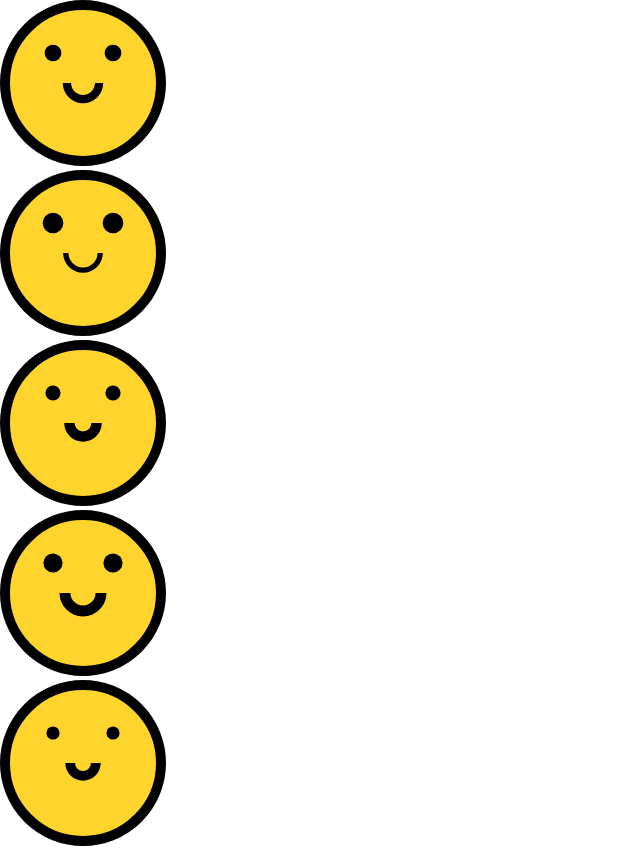
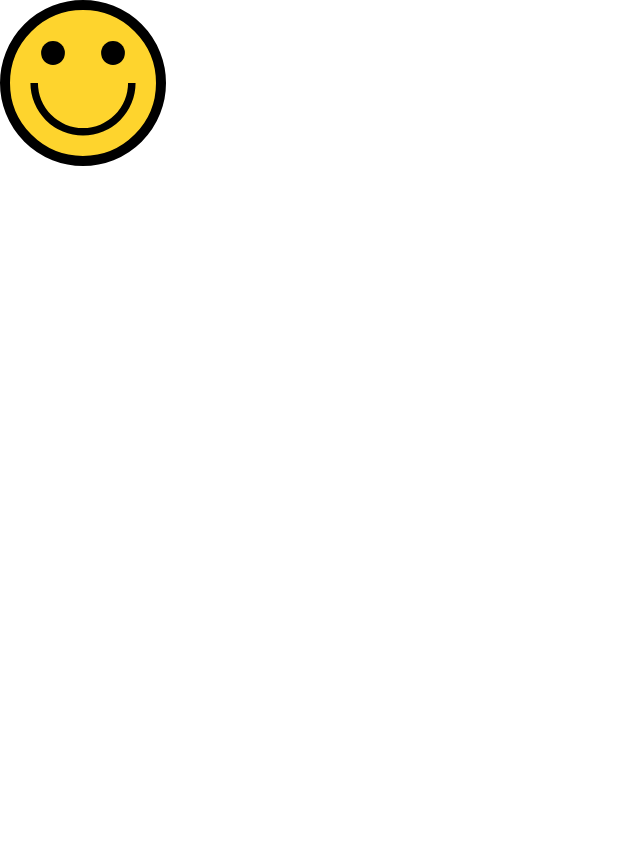
Before and after one commit to chris029/react_d3_tut, a React (Create React App) app: page / in a window 1280 px wide. Shown: the top 848 px of the page, without its empty margins (0-640 px from the left). After the commit the page ends 800 px from the top, so only its background shows below. Built offline with nearby package versions, Linux system fonts and the light colour scheme.

Commit message:
working mouse follower

```diff
--- a/src/App.js
+++ b/src/App.js
@@ -1,22 +1,34 @@
-import React from 'react';
+import React, { useState, useCallback } from 'react';
 import { Face } from './components/Face';
 import { range } from 'd3';
 
 const width = 166;
 const height = 166;
-const array = range(3*6);
+const initialMousePosition = { x: width / 2, y: height / 2};
 
-export const App = () => array.map(() => (
+export const App = () => {
+    const [mousePosition, setMousePosition] = useState(initialMousePosition);
+
+    const handleMouseMove = useCallback(event => {
+        const { clientX, clientY } = event;
+
+        setMousePosition({ x: clientX, y: clientY });
+    }, [setMousePosition]);
+
+    return (
+        <div className="container" onMouseMove={handleMouseMove}>
             <Face
                 width={width}
                 height={height}
-        centerX={width / 2}
-        centerY={height / 2}
+                centerX={mousePosition.x}
+                centerY={mousePosition.y}
                 strokeWidth={10}
                 eyeOffsetX={30}
                 eyeOffsetY={30}
                 eyeRadius={5 + Math.random() * 10}
-        mouthRadius={7 + Math.random() * 9}
+                mouthRadius={7 + Math.random() * 50}
                 mouthWidth={2 + Math.random() * 10}
             />
-));
+        </div>
+    )
+};
```
Also changed, not shown: public/index.html (+0 -15 lines). Lines whose indentation alone changed are shown as unchanged.
